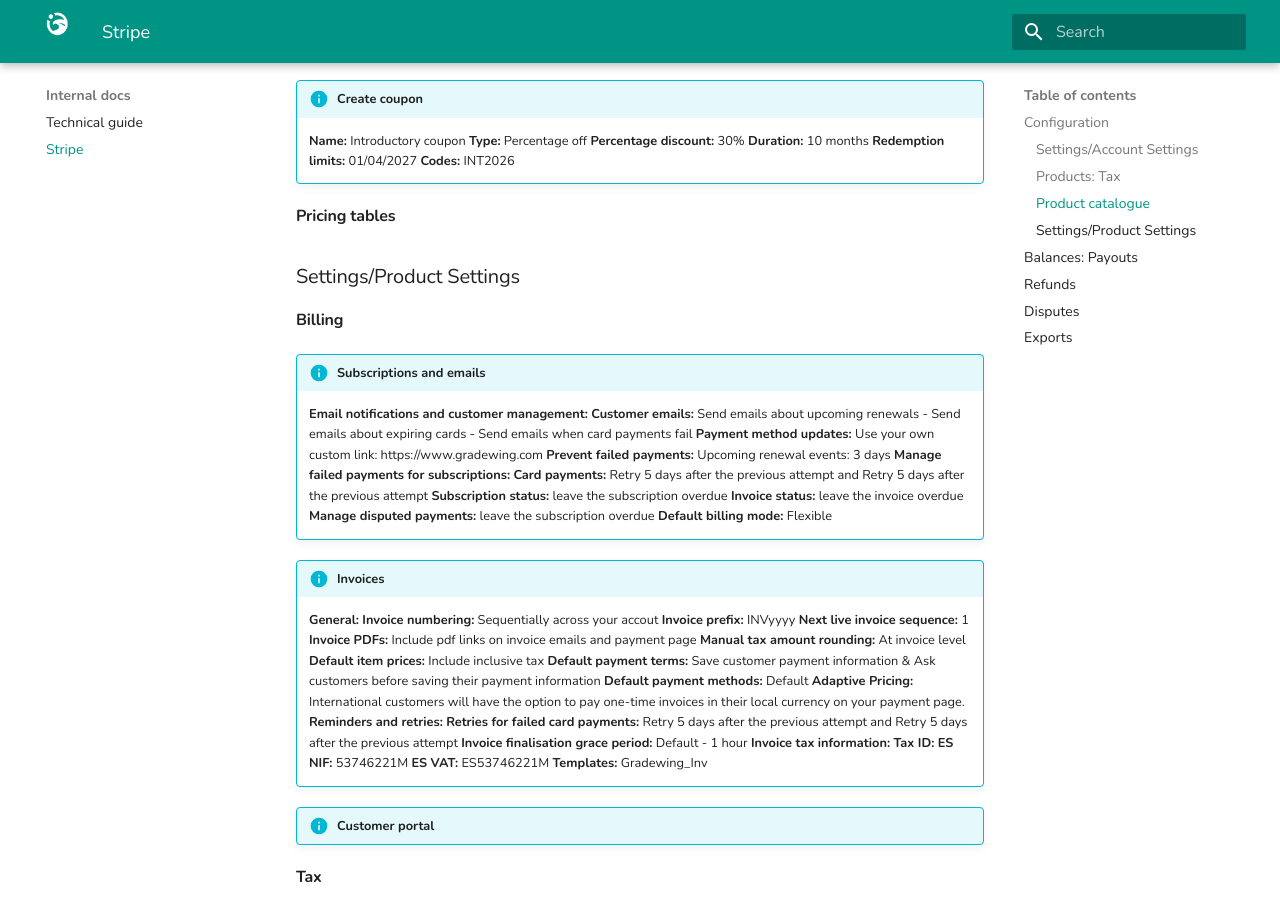
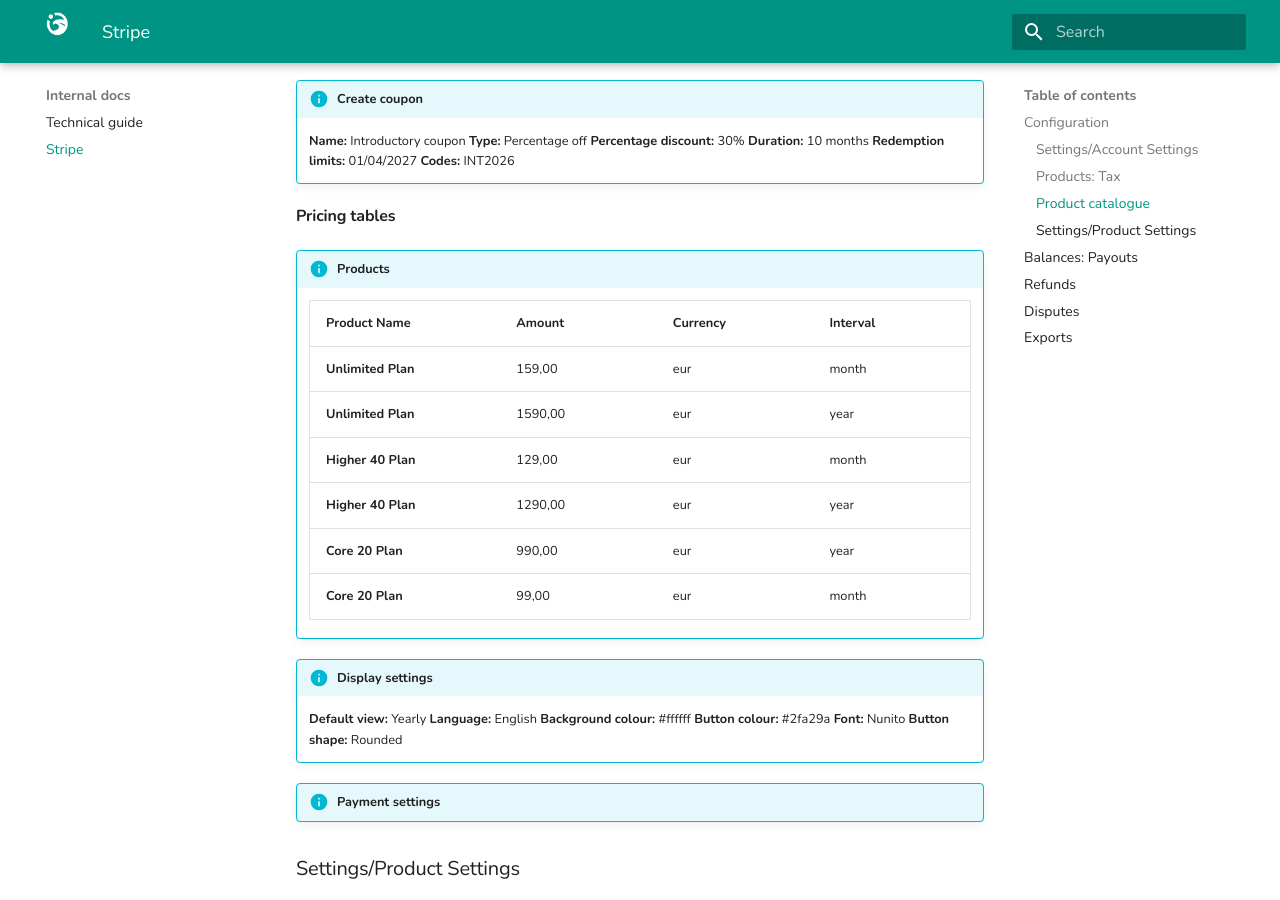
Before and after one commit to pablopenlop/gradewing_guide, an MkDocs documentation site: the page built from docs/stripedoc.md, in a window 1280 px wide and 900 px high, scrolled down 2038 px. Built offline with MkDocs 1.6.1 and Material for MkDocs 9.7.7, drawn with Linux system fonts in a browser that asks for light colours.

Commit message:
Update stripedoc.md

```diff
--- a/docs/stripedoc.md
+++ b/docs/stripedoc.md
@@ -89,6 +89,25 @@
 
 #### **Pricing tables**
 
+!!! info "Products"
+    | Product Name | Amount | Currency | Interval |
+    | :--- | :--- | :--- | :--- |
+    | **Unlimited Plan** | 159,00 | eur | month |
+    | **Unlimited Plan** | 1590,00 | eur | year |
+    | **Higher 40 Plan** | 129,00 | eur | month |
+    | **Higher 40 Plan** | 1290,00 | eur | year |
+    | **Core 20 Plan** | 990,00 | eur | year |
+    | **Core 20 Plan** | 99,00 | eur | month |
+
+!!! info "Display settings"
+    **Default view:** Yearly
+    **Language:** English
+    **Background colour:** #ffffff
+    **Button colour:** #2fa29a
+    **Font:** Nunito
+    **Button shape:** Rounded
+
+!!! info "Payment settings"
 
 
 
```
